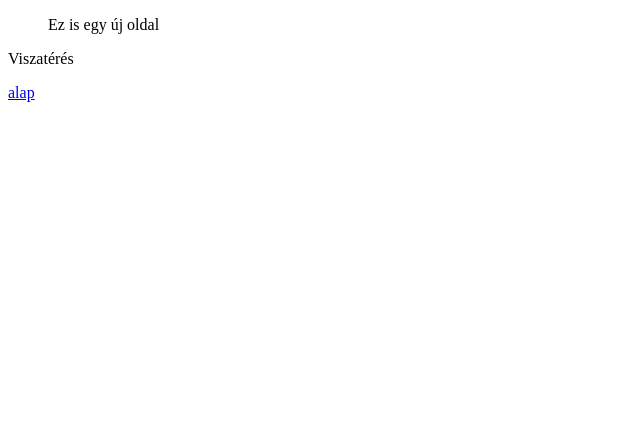
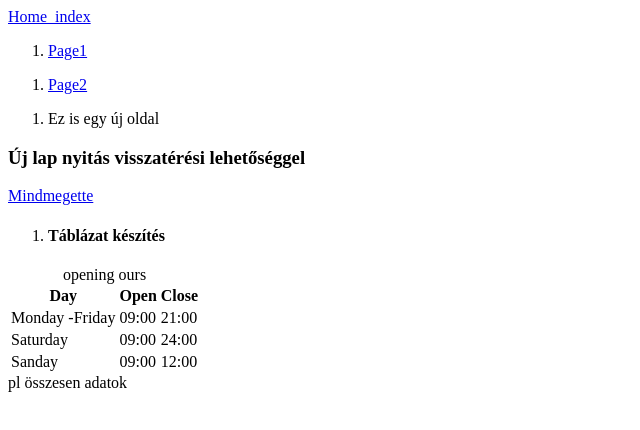
Before and after one commit to first32/test, a plain HTML site: page Html-basic1/Page2.html in a window 1280 px wide. Shown: the whole page, without its empty margins (0-640 px from the left). Drawn offline with Linux system fonts and the light colour scheme.

Commit message:
Fresh works

```diff
--- a/Html-basic1/Page2.html
+++ b/Html-basic1/Page2.html
@@ -1,14 +1,73 @@
 <!DOCTYPE html>
 <html lang="en">
+
 <head>
-    <meta charset="UTF-8">
-    <meta http-equiv="X-UA-Compatible" content="IE=edge">
-    <meta name="viewport" content="width=device-width, initial-scale=1.0">
-    <title>Document</title>
+  <meta charset="UTF-8">
+  <meta http-equiv="X-UA-Compatible" content="IE=edge">
+  <meta name="viewport" content="width=device-width, initial-scale=1.0">
+  <title>Document</title>
 </head>
+
 <body>
-  <OL>Ez is egy új oldal</OL>
-  <p>Viszatérés</p>
-  <a href="index.html">alap</a>
+  <a href="/Html-basic1/index.html">Home_index</a>
+  <ol>
+    <li><a href="Page1.html">Page1</a></li>
+  </ol>
+
+  <ol>
+    <li><a href="Page2.html">Page2</a></li>
+  </ol>
+  <ol>
+    <li>Ez is egy új oldal</li>
+  </ol>
+
+
+
+  <h3>Új lap nyitás visszatérési lehetőséggel</h3>
+  <a target="blank" href="https://www.mindmegette.hu/kategoria/">Mindmegette</a>
+
+  <ol>
+    <li>
+      <h4>Táblázat készítés</h4>
+    </li>
+  </ol>
+
+
+  <table>
+    <caption>opening ours</caption>
+    <thead>
+      <tr>
+        <th>Day</th>
+        <th>Open</th>
+        <th>Close</th>
+
+      </tr>
+    </thead>
+<tbody>
+  <tr>
+  <td>Monday -Friday</td>
+  <td>09:00</td>
+  <td>21:00</td>
+
+</tr>
+<tr>
+  <td>Saturday</td>
+  <td>09:00</td>
+  <td>24:00</td>
+
+</tr>
+<tr>
+  <td>Sanday</td>
+  <td>09:00</td>
+  <td>12:00</td>
+</tr>
+
+
+
+</table>
+</tbody>
+   <tfoot><tr><td>pl összesen adatok</td></tr></tfoot>
+
 </body>
+
 </html>
```
Also changed, not shown: Html-basic1/Page1.html (+3 -3 lines), Html-basic1/index.html (+21 -13 lines).
